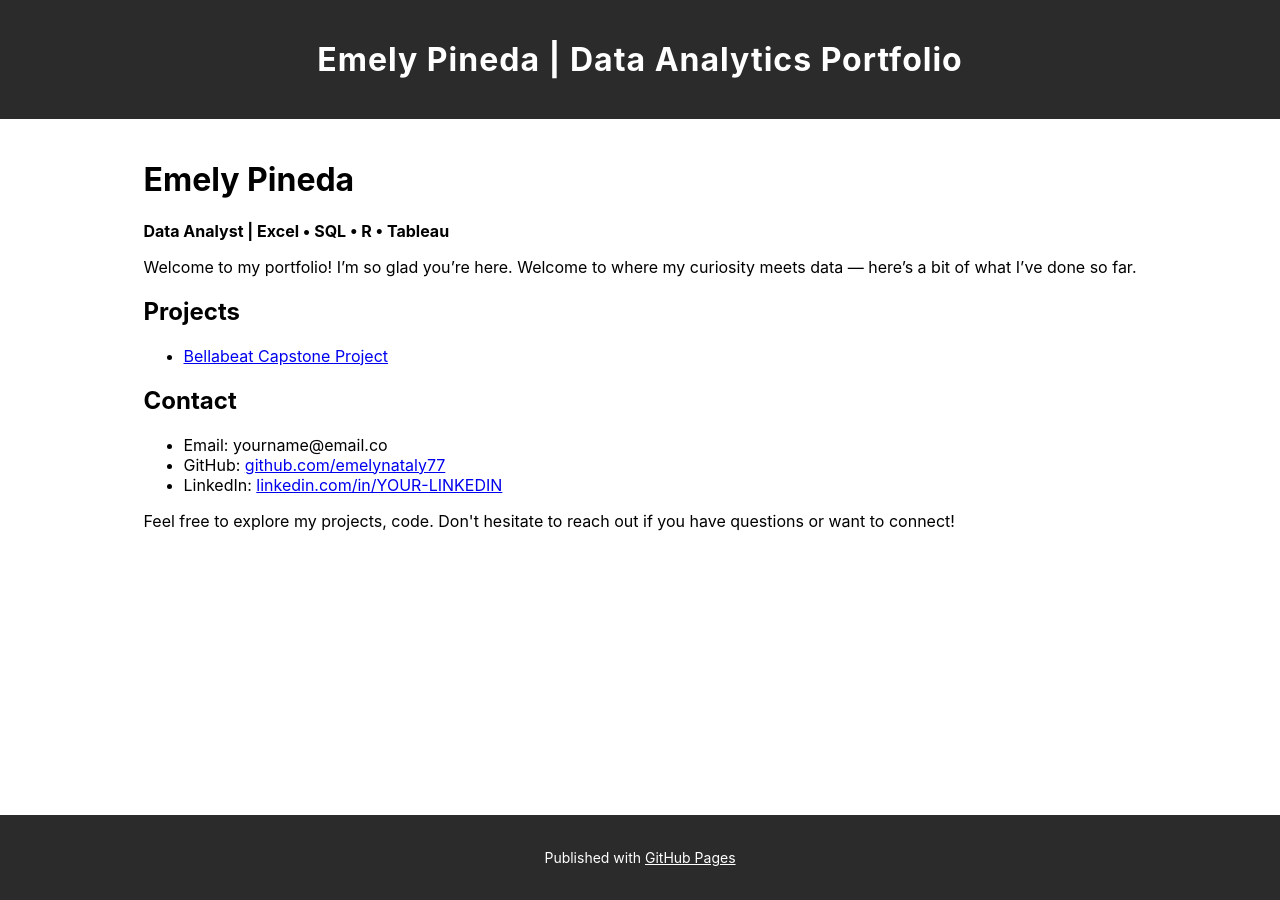
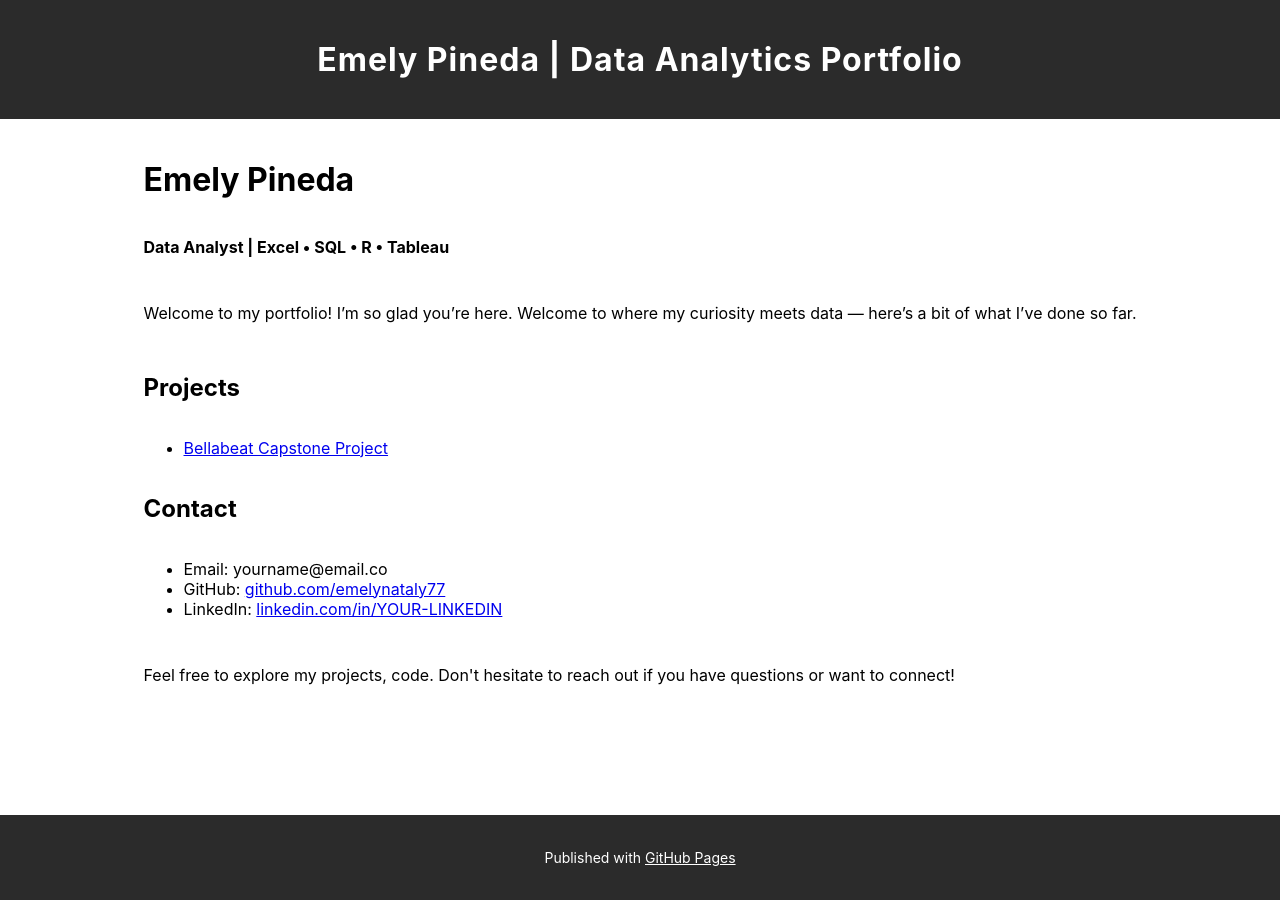
Before and after one commit to emelynataly77/emelynataly77.github.io, a Jekyll site: the page built from index.md, in a window 1280 px wide. Built offline with Jekyll 4.4.1, drawn with Linux system fonts in a browser that asks for light colours.

Commit message:
Update style.scss

```diff
--- a/assets/css/style.scss
+++ b/assets/css/style.scss
@@ -35,10 +35,25 @@ main.container {
 
 /* Homepage: wider layout for better balance */
 body.homepage main.container {
-  max-width: 1350px;     /* Expanded content width */
+  max-width: 1350px;
   margin: 0 auto;
   padding-left: 60px;
   padding-right: 60px;
+  box-sizing: border-box;
+  min-height: 70vh;
+  display: flex;
+  flex-direction: column;
+  justify-content: flex-start;
+}
+
+/* Custom spacing for homepage intro and outro paragraphs */
+.homepage-intro {
+  margin-top: 30px;
+  margin-bottom: 30px;
+}
+
+.homepage-outro {
+  margin-top: 30px;
 }
 
 /* Fixed black footer at the bottom */
```
